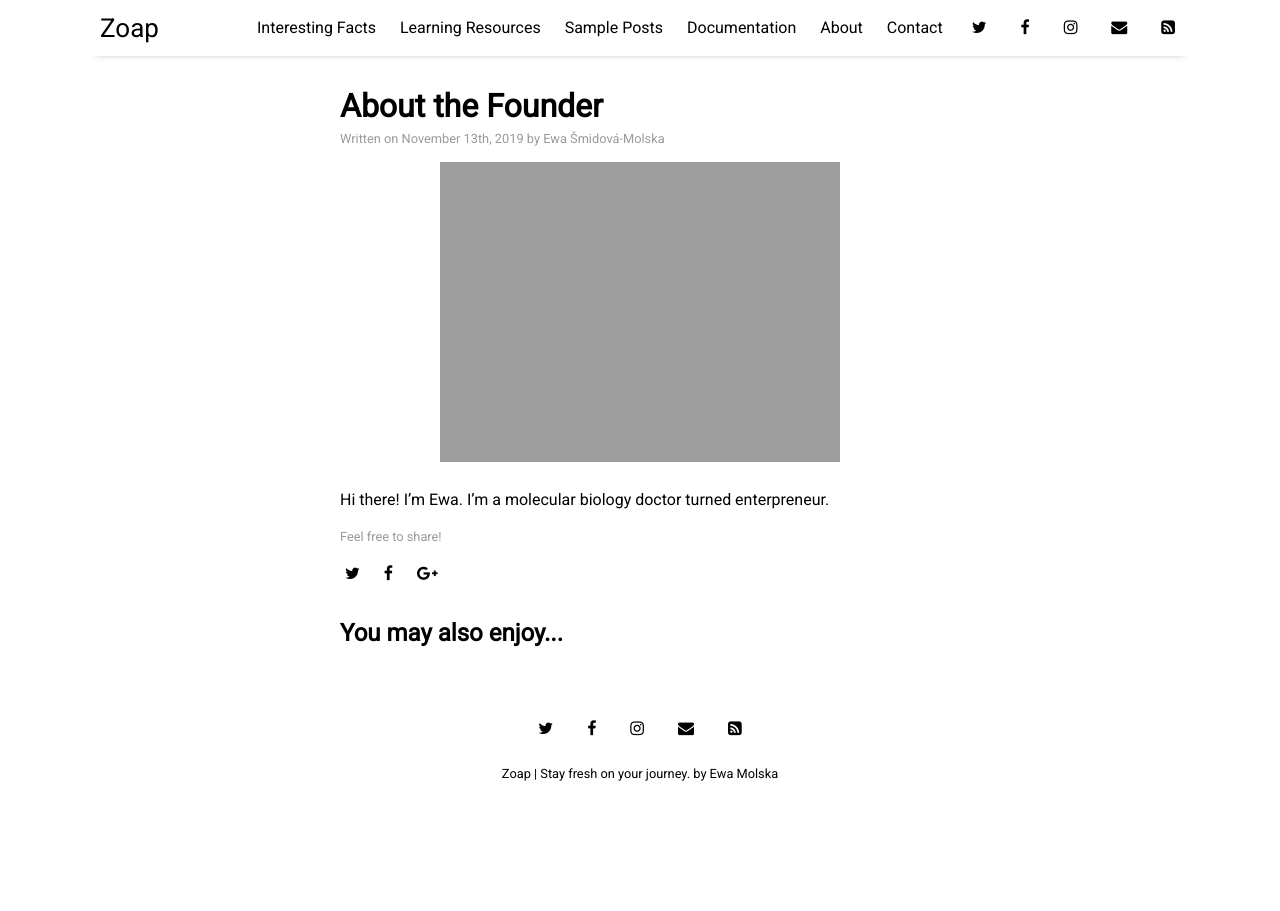
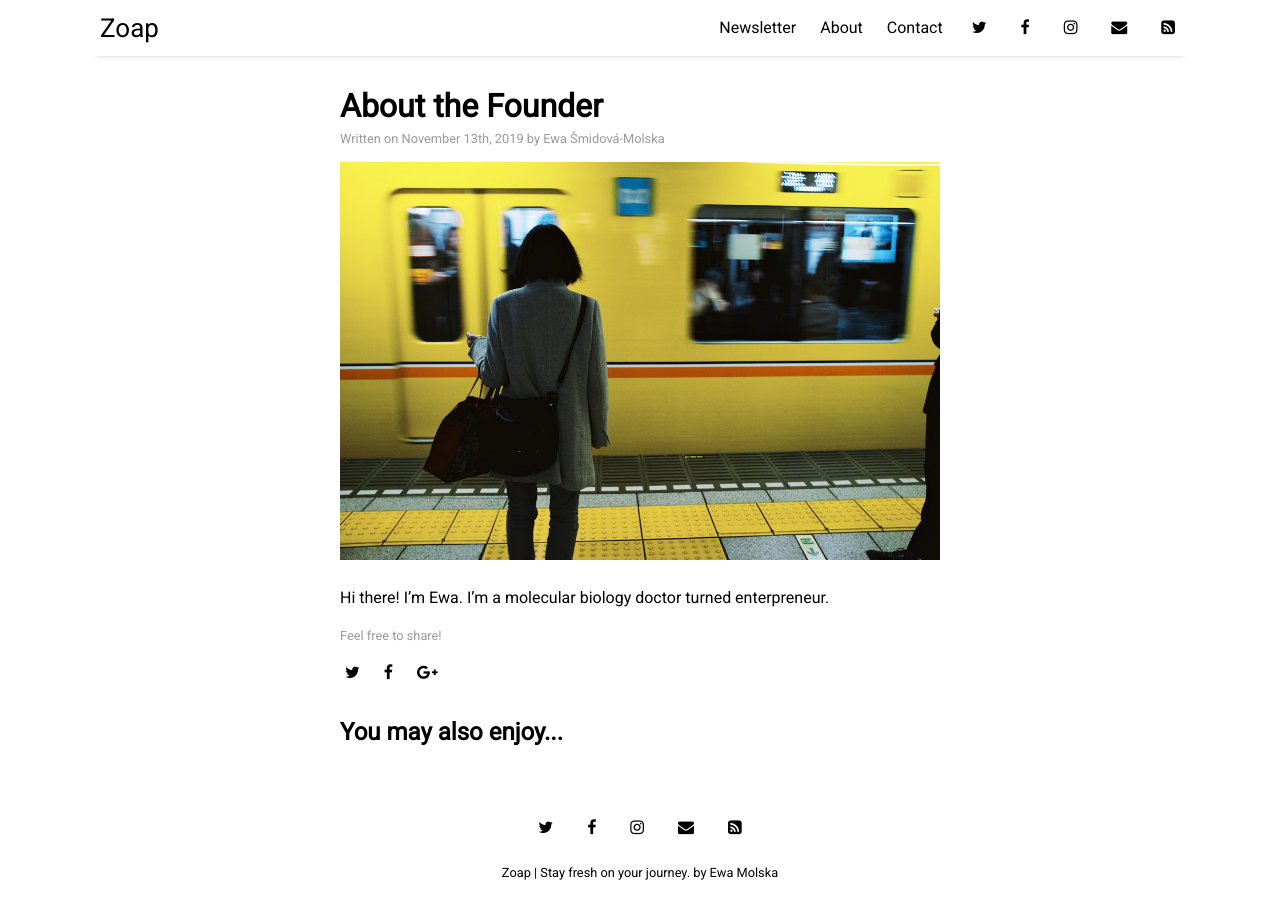
Before and after one commit to kmmolska/kmmolska.github.io, a Jekyll site: the page built from _posts/2019-11-13-about-the-founder.md, in a window 1280 px wide. Built offline with Jekyll 4.4.1, drawn with Linux system fonts in a browser that asks for light colours; nearby versions of some CDN libraries.

Commit message:
Newsletter

```diff
--- a/_data/settings.yml
+++ b/_data/settings.yml
@@ -7,10 +7,7 @@ disqus:
 google-ID: 'UA-112060364-2'
 
 menu:
-- {name: 'Interesting Facts', folder: 'pages', file: 'facts.html'}
-- {name: 'Learning Resources', folder: 'pages', file: 'resources.html'}
-- {name: 'Sample Posts', folder: 'pages', file: 'sample-posts.html'}
-- {name: 'Documentation', folder: 'pages', file: 'documentation.html'}
+- {name: 'Newsletter', folder: 'pages', file: 'newsletter.html'}
 - {name: 'About', folder: 'pages', file: 'about.html'}
 - {name: 'Contact', folder: 'pages', file: 'contact.html'}
 
--- a/_posts/2019-11-13-about-the-founder.md
+++ b/_posts/2019-11-13-about-the-founder.md
@@ -4,7 +4,7 @@ title: "About the Founder"
 author: "Ewa Šmidová-Molska"
 categories: facts
 tags: [ewa]
-image: cuba-4.jpg
+image: city-1.jpg
 ---
 
 Hi there! I'm Ewa. I’m a molecular biology doctor turned enterpreneur.
```
Also changed, not shown: pages/newsletter.html (renamed from pages/sample-posts.html).
